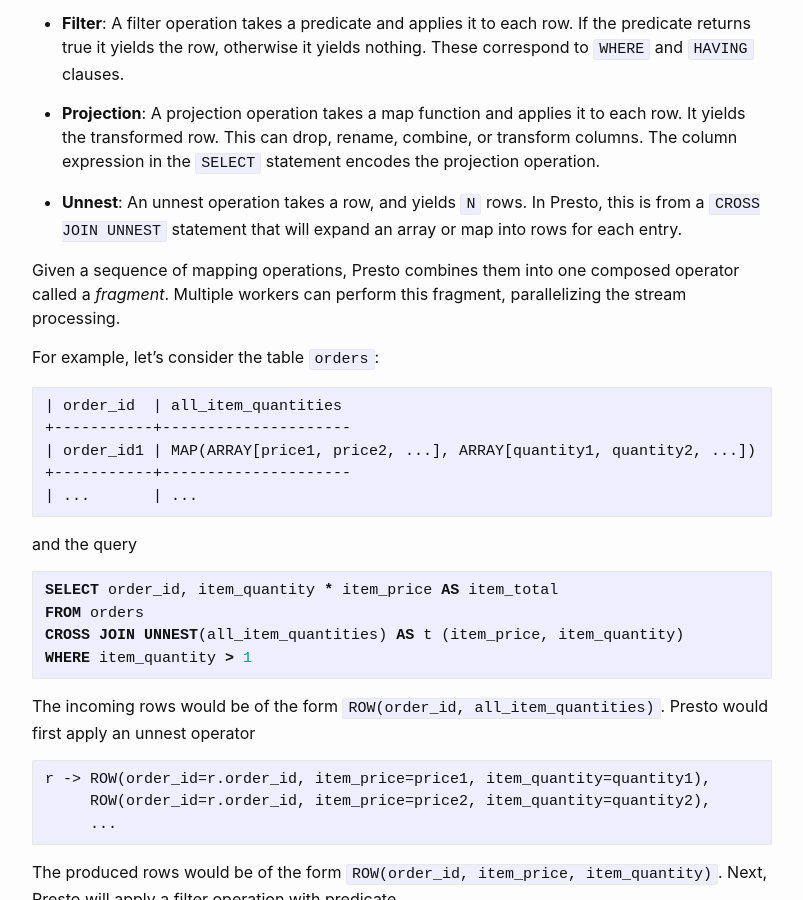
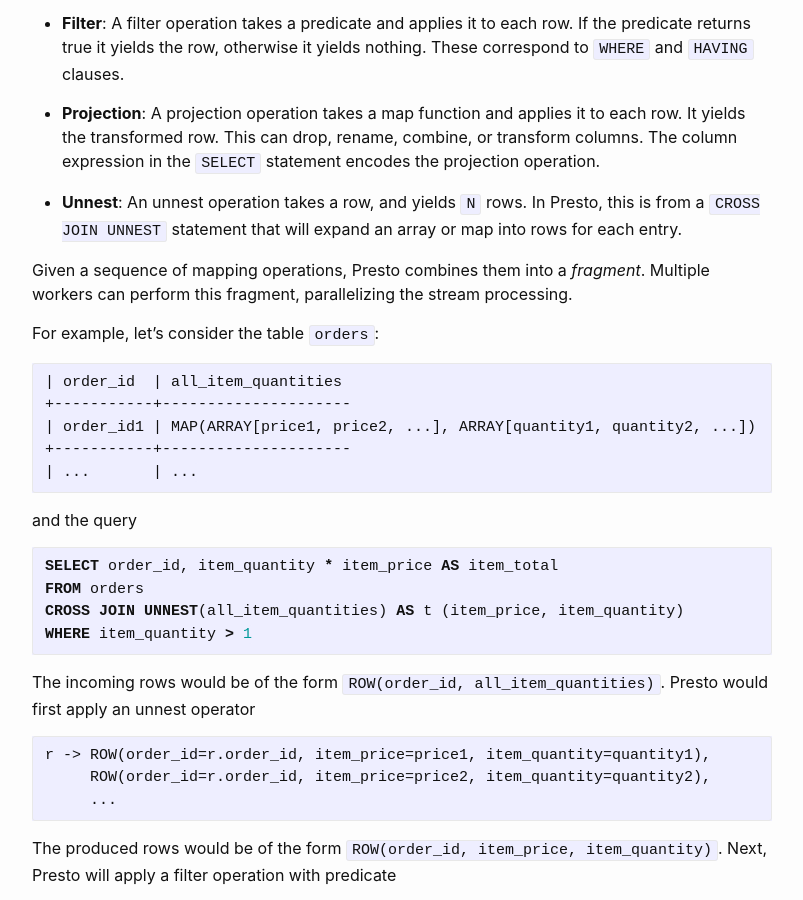
Before and after one commit to jagill/jagill.github.io, a Jekyll site: the page built from _presto/presto-map-reduce.md, in a window 1280 px wide and 900 px high, scrolled down 557 px. Shown: the whole window, without its empty margins (238-1041 px from the left). Built offline with Jekyll 4.4.1, drawn with Linux system fonts in a browser that asks for light colours.

Commit message:
Correct statement about fragments.
Operators aren't actually combined into a single Operator.

```diff
--- a/_presto/presto-map-reduce.md
+++ b/_presto/presto-map-reduce.md
@@ -33,9 +33,8 @@ split the rows among different workers.
   Presto, this is from a `CROSS JOIN UNNEST` statement that will expand an array
   or map into rows for each entry.
 
-Given a sequence of mapping operations, Presto combines them into one
-composed operator called a _fragment_.  Multiple workers can perform this
-fragment, parallelizing the stream processing.
+Given a sequence of mapping operations, Presto combines them into a _fragment_.
+Multiple workers can perform this fragment, parallelizing the stream processing.
 
 For example, let's consider the table `orders`:
 
```
